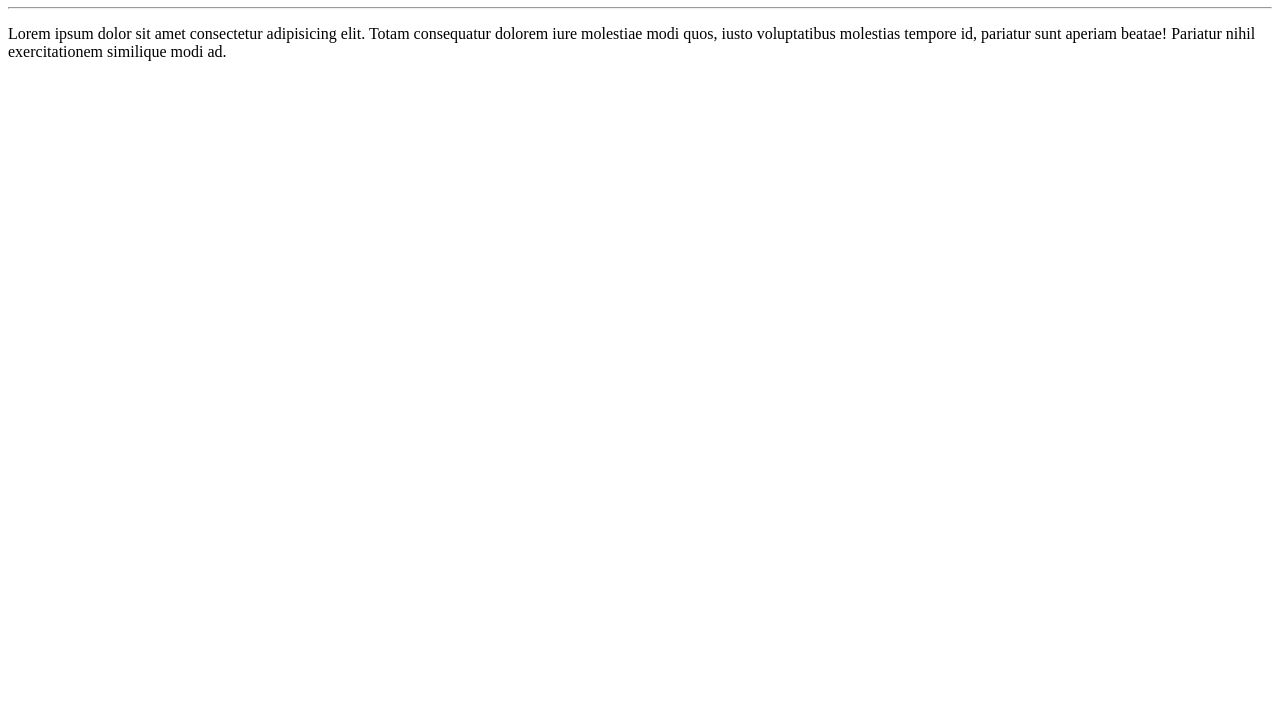
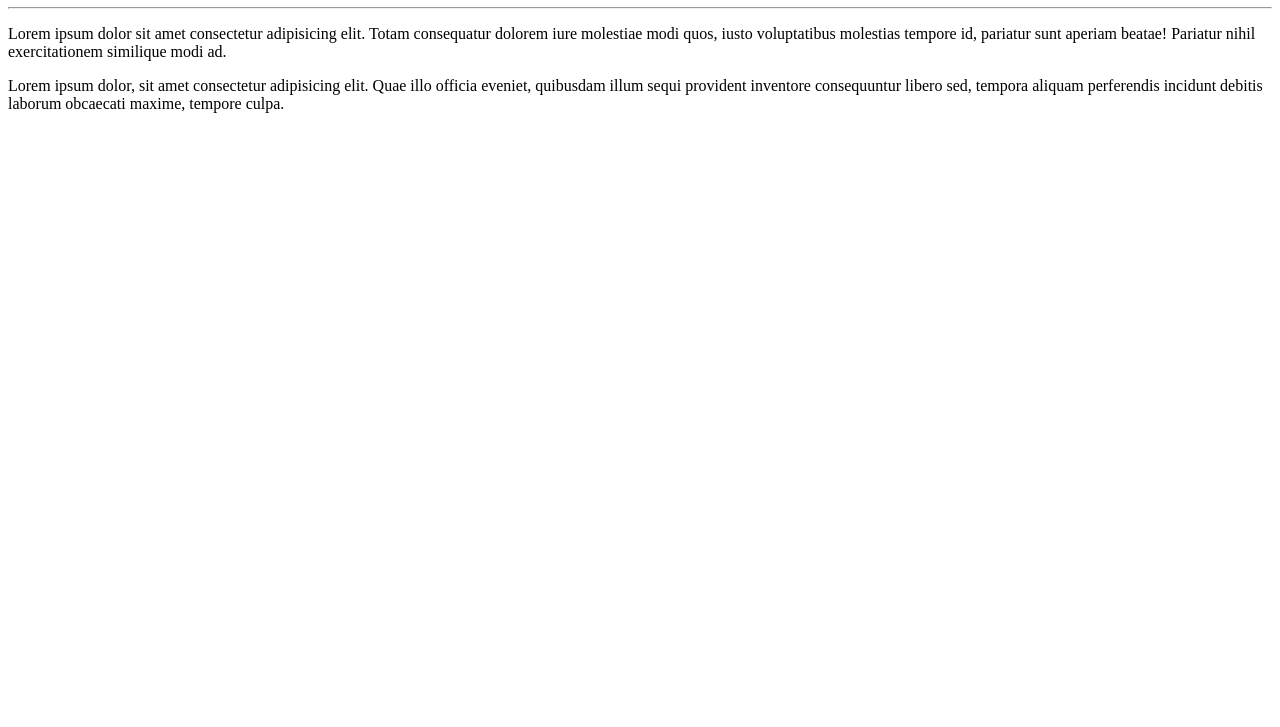
Before and after one commit to MaylaBeatriz/OlaMundo, a plain HTML site: page site-exemplo/index.html in a window 1280 px wide. Shown: the part 73-800 px from the top of the page. Drawn offline with Linux system fonts and the light colour scheme.

Commit message:
Adicionei um parágrafo

```diff
--- a/site-exemplo/index.html
+++ b/site-exemplo/index.html
@@ -10,5 +10,6 @@
     <h1>Olá, Mundo!</h1>
     <hr>
     <p>Lorem ipsum dolor sit amet consectetur adipisicing elit. Totam consequatur dolorem iure molestiae modi quos, iusto voluptatibus molestias tempore id, pariatur sunt aperiam beatae! Pariatur nihil exercitationem similique modi ad.</p>
+    <p>Lorem ipsum dolor, sit amet consectetur adipisicing elit. Quae illo officia eveniet, quibusdam illum sequi provident inventore consequuntur libero sed, tempora aliquam perferendis incidunt debitis laborum obcaecati maxime, tempore culpa.</p>
 </body>
 </html>
```
